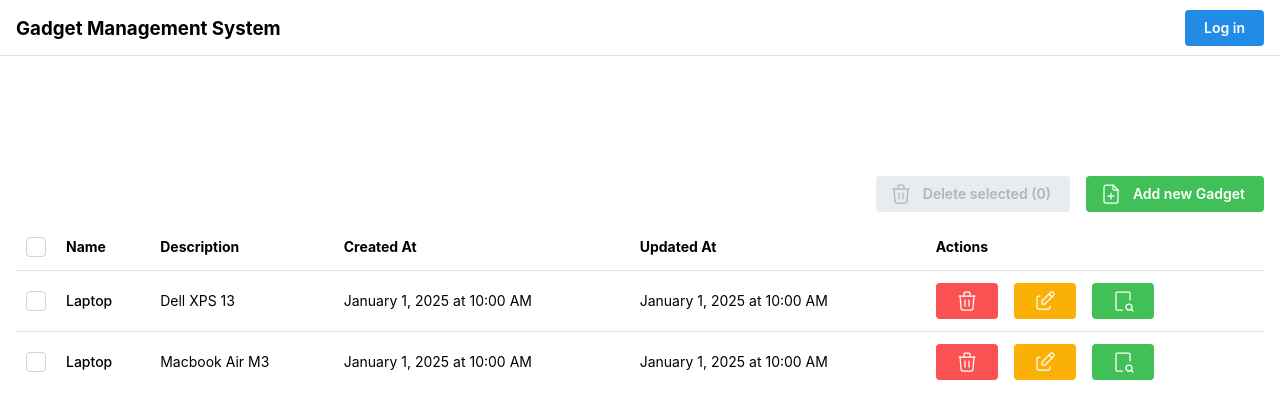
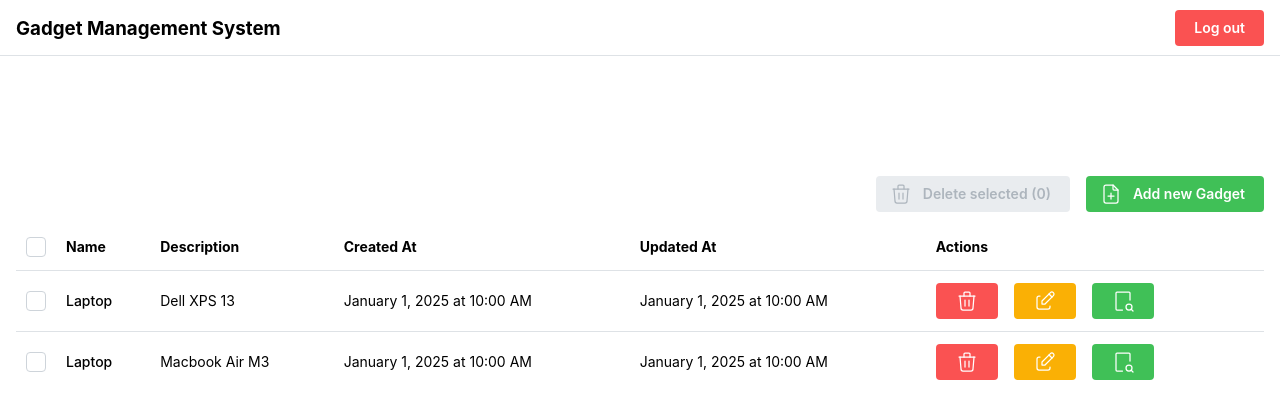
Before and after one commit to ongkristopher/Gadget-Management-System, a Next.js app in the folder frontend/: page / in a window 1280 px wide. Shown: the top 418 px of the page. Built offline with nearby package versions, Linux system fonts and the light colour scheme.

Commit message:
replace login to logout on header button

```diff
--- a/frontend/app/components/header/HeaderMenu.tsx
+++ b/frontend/app/components/header/HeaderMenu.tsx
@@ -11,8 +11,8 @@ export function HeaderMenu() {
           <div className={classes.inner}>
             <h3>Gadget Management System</h3>
           </div>
-          <Button component={Link} href="/login">
-            Log in
+          <Button color="red" component={Link} href="/login">
+            Log out
           </Button>
         </Group>
       </Container>
```
